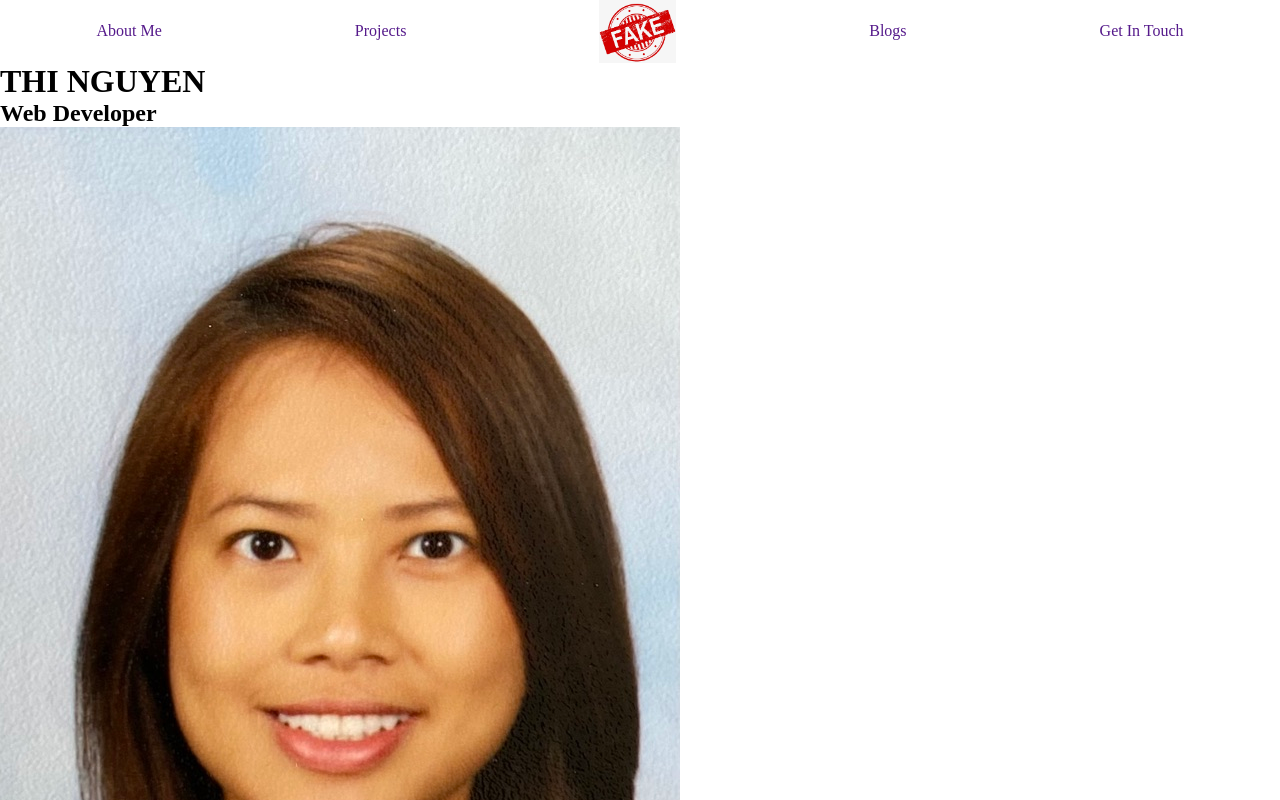
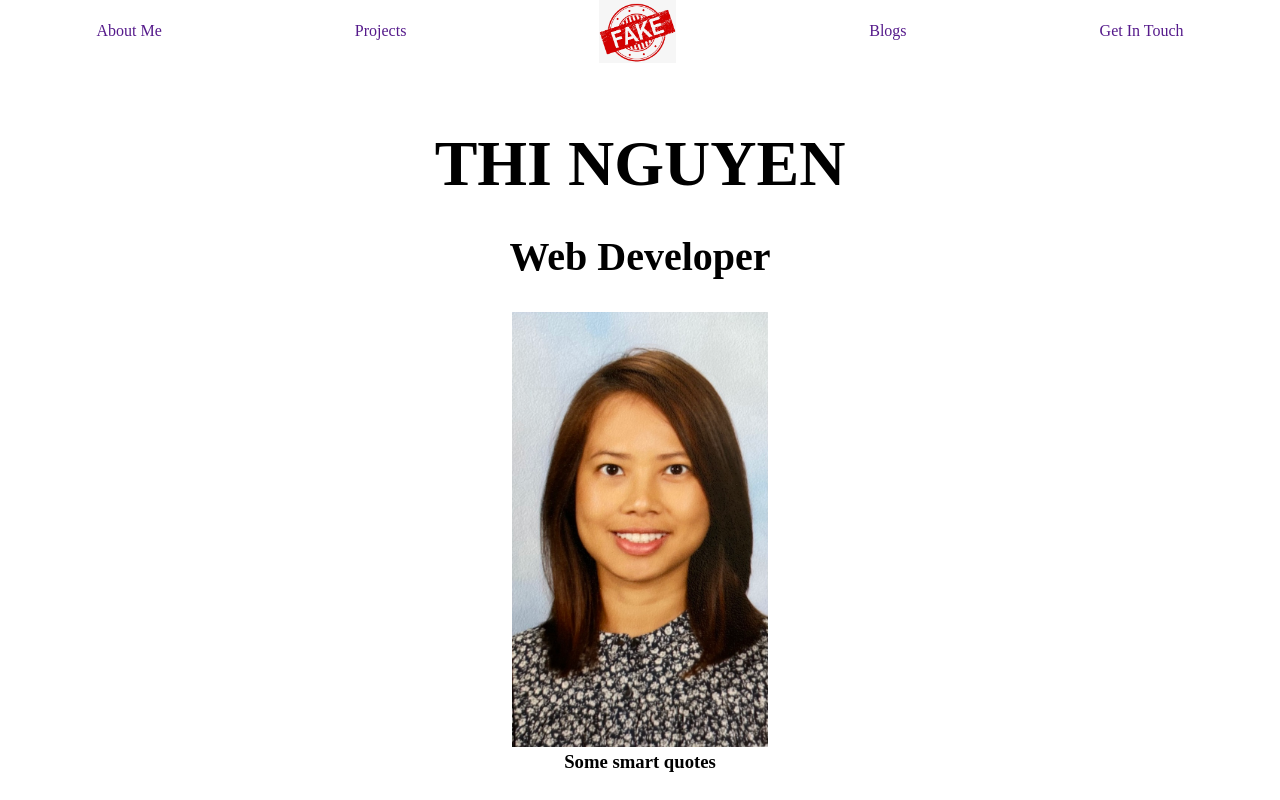
Before and after one commit to Thi-Tracey-Nguyen/T1A2, a plain HTML site: page index.html in a window 1280 px wide. Shown: the top 800 px of the page. Drawn offline with Linux system fonts and the light colour scheme.

Commit message:
More CSS on header

```diff
--- a/index.css
+++ b/index.css
@@ -7,10 +7,10 @@
 .top-bar {
     display: flex;
     justify-content: space-around;
+    align-items: center;
 }
 
-.top-bar a {
-    display: flex;
+header a {
     text-decoration: none;
     align-items: center;
     font-size: 1rem;
@@ -19,6 +19,23 @@
 .brand {
     width: 6vw;
 }
-/* .navbar a {
-    padding: 0 3rem;
-} */
+
+/* Main */
+main {
+    text-align: center;
+}
+
+main h1 {
+    margin-top: 4rem;
+    font-size: 4rem;
+}
+
+main h2 {
+    font-size: 2.5rem;
+    margin: 2rem;
+}
+
+main img {
+    width: 20vw;
+    /* border-radius: 50%; */
+}
```
